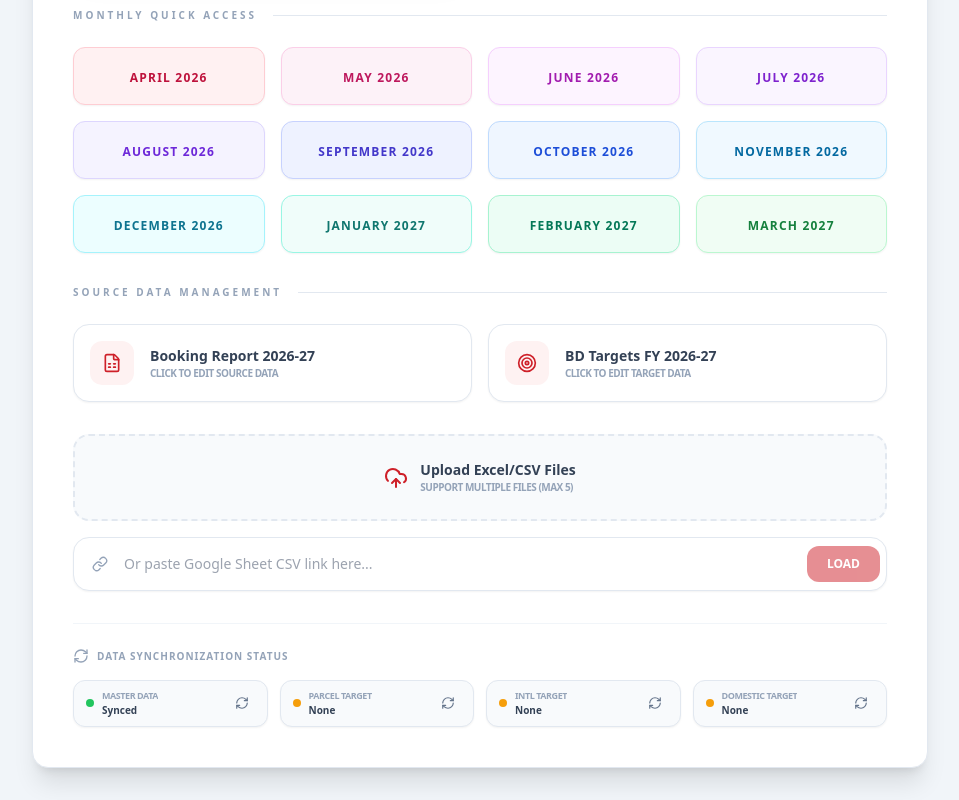
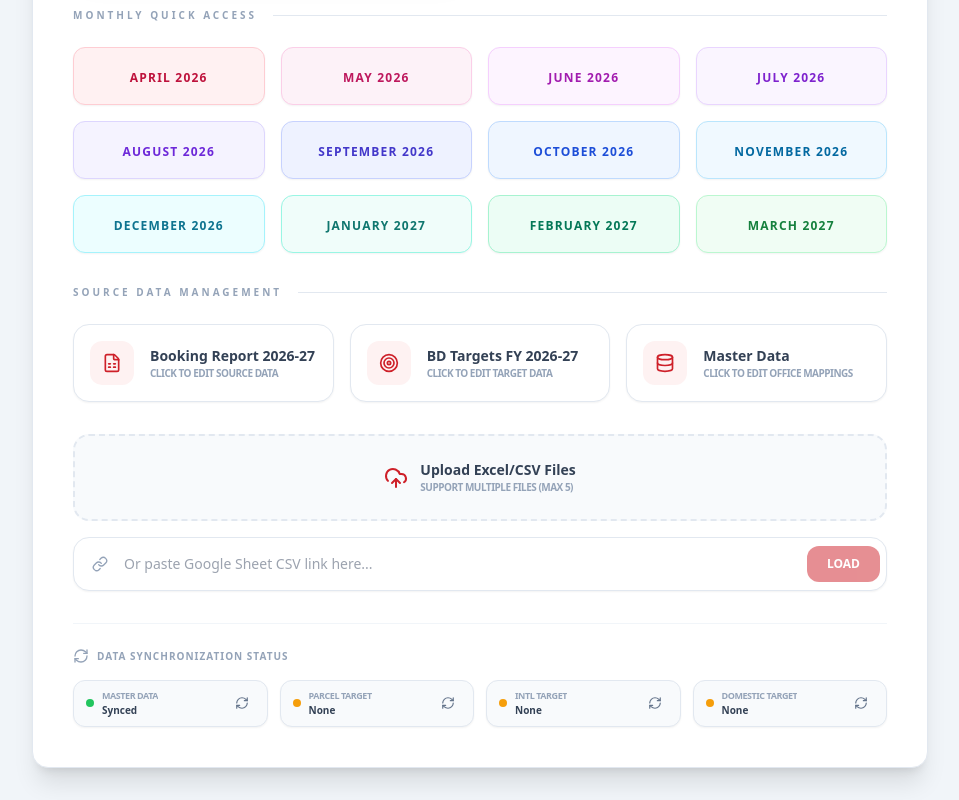
Before and after one commit to tukukalandi/maildashboard, a React (Vite) app: page / in a window 1280 px wide. Shown: the part 669-1469 px from the top of the page, without its empty margins (160-1119 px from the left). Built offline with nearby package versions, Linux system fonts and the light colour scheme; no server answers.

Commit message:
feat: Add database icon to UI and adjust layout
Introduces a new database icon for the navigation and updates the layout for source data management options. This change improves visual representation and accommodates more management links.

```diff
--- a/App.tsx
+++ b/App.tsx
@@ -7,7 +7,7 @@ import TargetAchievement from './components/TargetAchievement';
 import { parseExcelFile, fetchMasterDataFromUrl, fetchBookingDataFromUrl, fetchTargetDataFromUrl } from './utils';
 import { BookingDataRow, RawBookingRow, MasterDataRow, TargetDataRow } from './types';
 import { MASTER_DATA as DEFAULT_MASTER_DATA } from './constants';
-import { LayoutDashboard, Table, UploadCloud, AlertCircle, RefreshCw, Link as LinkIcon, FileSpreadsheet, FileText, ClipboardList, ArrowLeft, Info, CalendarRange, Target } from 'lucide-react';
+import { LayoutDashboard, Table, UploadCloud, AlertCircle, RefreshCw, Link as LinkIcon, FileSpreadsheet, FileText, ClipboardList, ArrowLeft, Info, CalendarRange, Target, Database } from 'lucide-react';
 
 const MASTER_DATA_URL = 'https://docs.google.com/spreadsheets/d/1sqgOjtJ5uaiI6qIG_LZMZ-D0yaUhJG_FVxZLDeQORFA/export?format=csv';
 const TARGET_DATA_URL = 'https://docs.google.com/spreadsheets/d/1A1JBFKd57lQteLAsbtrQmVYLi19RHpngJOhf0G_Bacc/edit?gid=1526550329#gid=1526550329';
@@ -488,7 +488,7 @@ function App() {
                   <div className="h-px bg-slate-200 flex-1"></div>
                 </div>
 
-                <div className="grid grid-cols-1 sm:grid-cols-2 gap-4 mb-8">
+                <div className="grid grid-cols-1 sm:grid-cols-2 lg:grid-cols-3 gap-4 mb-8">
                   <a
                     href="https://docs.google.com/spreadsheets/d/15mP3CzQ6M9irA8XTj1I3k2FeIwzpzU6HNxsrUsHwiTA/edit?usp=sharing"
                     target="_blank"
@@ -515,6 +515,20 @@ function App() {
                     <div className="text-left">
                       <span className="block text-sm font-bold text-slate-700">BD Targets FY 2026-27</span>
                       <span className="block text-[10px] text-slate-400 uppercase font-black tracking-tighter">Click to edit target data</span>
+                    </div>
+                  </a>
+                  <a
+                    href="https://docs.google.com/spreadsheets/d/1D_d3iwih0aqEBLD1JQVZr1GUtqtsCQryPT-WoxtCfrc/edit?gid=2034712139#gid=2034712139"
+                    target="_blank"
+                    rel="noopener noreferrer"
+                    className="flex items-center gap-4 p-4 bg-white border border-slate-200 rounded-2xl shadow-sm hover:shadow-md hover:border-[#CE2029] transition-all group"
+                  >
+                    <div className="p-3 bg-red-50 rounded-xl text-[#CE2029] group-hover:bg-[#CE2029] group-hover:text-white transition-colors">
+                      <Database size={20} />
+                    </div>
+                    <div className="text-left">
+                      <span className="block text-sm font-bold text-slate-700">Master Data</span>
+                      <span className="block text-[10px] text-slate-400 uppercase font-black tracking-tighter">Click to edit office mappings</span>
                     </div>
                   </a>
                 </div>
```
